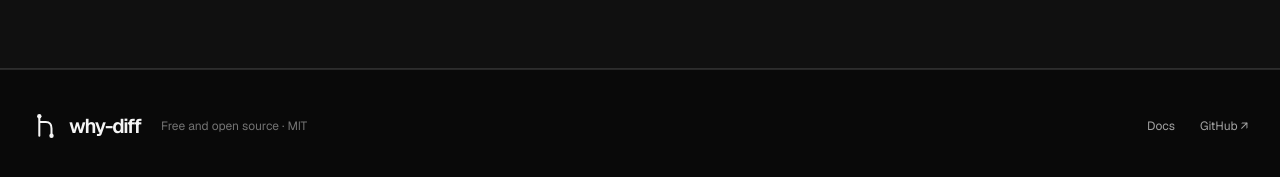
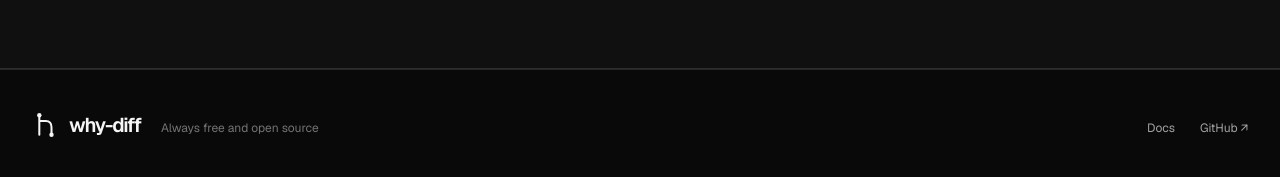
Before and after one commit to prsuyal/why-diff, a Next.js app in the folder website/: page / in a window 1280 px wide. Shown: the part 5683-5860 px from the top of the page. Built offline with nearby package versions, Linux system fonts and the light colour scheme.

Commit message:
Align footer text on a shared baseline

```diff
--- a/website/src/app/globals.css
+++ b/website/src/app/globals.css
@@ -175,10 +175,12 @@ a { color: inherit; text-decoration: none; }
 .activate-commands p { font-size: 11px; }
 .activate-commands p a { color: var(--site-accent); margin-left: 4px; text-decoration: underline; text-underline-offset: 3px; }
 .site-footer { border-top: 1px solid var(--line); }
-.footer-inner { min-height: 111px; display: flex; align-items: center; justify-content: space-between; gap: 25px; }
-.footer-identity { display: flex; align-items: center; gap: 20px; }
+.footer-inner { min-height: 111px; display: flex; align-items: baseline; justify-content: space-between; gap: 25px; padding-block: 42px; }
+.footer-identity { display: flex; align-items: baseline; gap: 20px; }
+.footer-identity .brand { display: inline-block; position: relative; padding-left: 37px; line-height: 26px; }
+.footer-identity .brand-mark { position: absolute; top: 50%; left: 0; transform: translateY(-50%); }
 .footer-identity > span { color: var(--dim); font-size: 12px; white-space: nowrap; }
-.footer-links { display: flex; align-items: center; gap: 25px; color: var(--text-muted); font-size: 12px; }
+.footer-links { display: flex; align-items: baseline; gap: 25px; color: var(--text-muted); font-size: 12px; }
 
 .docs-page { padding-top: 105px; padding-bottom: 160px; }
 .docs-head { padding-bottom: 71px; border-bottom: 1px solid var(--line); }
--- a/website/src/components/chrome.tsx
+++ b/website/src/components/chrome.tsx
@@ -33,7 +33,7 @@ export function SiteFooter() {
       <div className="site-shell footer-inner">
         <div className="footer-identity">
           <Link className="brand" href="/"><Mark /><span>why-diff</span></Link>
-          <span>Free and open source · MIT</span>
+          <span>Always free and open source</span>
         </div>
         <nav className="footer-links" aria-label="Footer navigation"><Link href="/docs">Docs</Link><a href="https://github.com/prsuyal/why-diff" target="_blank" rel="noreferrer">GitHub ↗</a></nav>
       </div>
```
Also changed, not shown: 1 other file (tests, documents, lock files or other folders).
